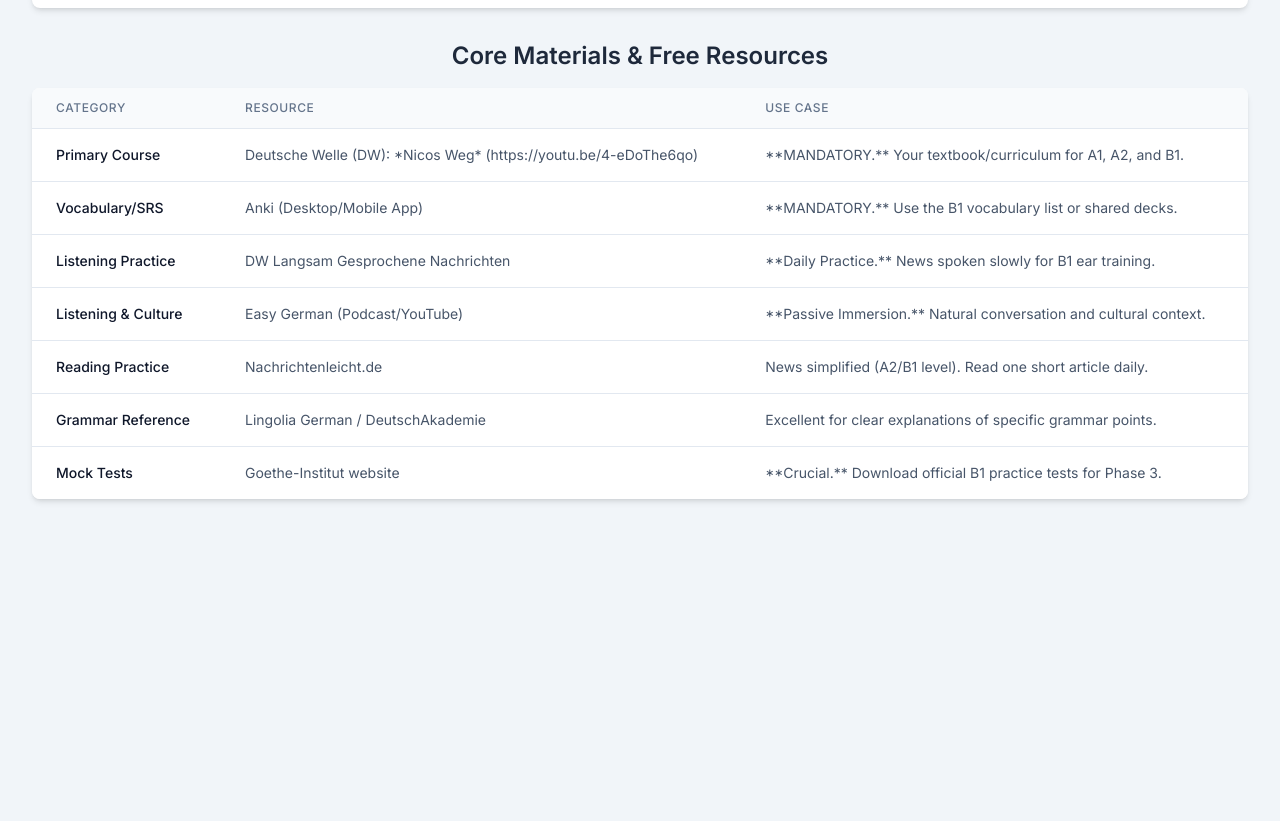
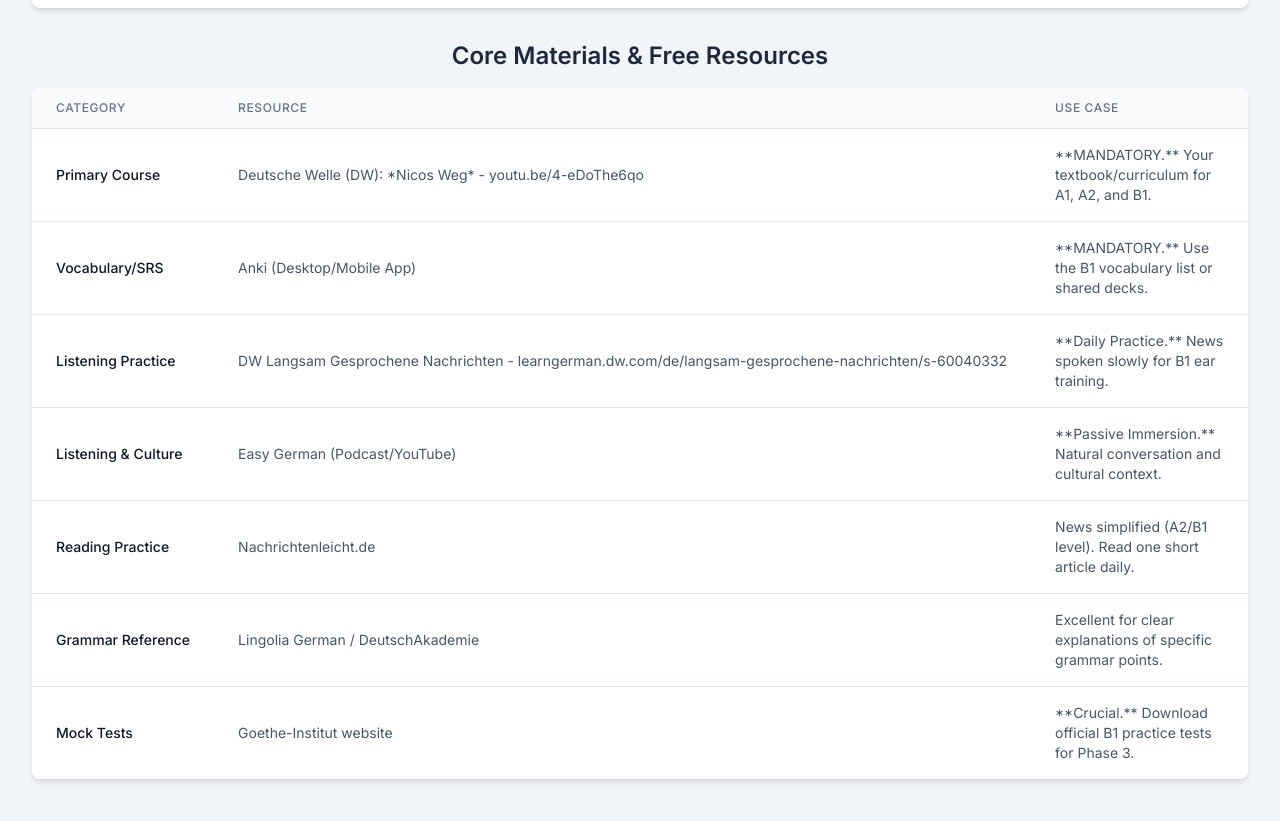
Before and after one commit to NeduIbe/Learn-German, a plain HTML site: page promptpractice.html in a window 1280 px wide. Shown: the part 860-1681 px from the top of the page. Before the commit the page ends 1407 px from the top, so only its background shows below. Drawn offline with nearby package versions, Linux system fonts and the light colour scheme.

Commit message:
Update promptpractice.html

```diff
--- a/promptpractice.html
+++ b/promptpractice.html
@@ -133,7 +133,7 @@
                             <tbody class="bg-white divide-y divide-slate-200">
                                 <tr>
                                     <td class="px-6 py-4 whitespace-nowrap text-sm font-medium text-slate-900">Primary Course</td>
-                                    <td class="px-6 py-4 whitespace-nowrap text-sm text-slate-600">Deutsche Welle (DW): *Nicos Weg* (https://youtu.be/4-eDoThe6qo)</td>
+                                    <td class="px-6 py-4 whitespace-nowrap text-sm text-slate-600">Deutsche Welle (DW): *Nicos Weg* - youtu.be/4-eDoThe6qo</td>
                                     <td class="px-6 py-4 text-sm text-slate-600">**MANDATORY.** Your textbook/curriculum for A1, A2, and B1.</td>
                                 </tr>
                                 <tr>
@@ -143,7 +143,7 @@
                                 </tr>
                                 <tr>
                                     <td class="px-6 py-4 whitespace-nowrap text-sm font-medium text-slate-900">Listening Practice</td>
-                                    <td class="px-6 py-4 whitespace-nowrap text-sm text-slate-600">DW Langsam Gesprochene Nachrichten</td>
+                                    <td class="px-6 py-4 whitespace-nowrap text-sm text-slate-600">DW Langsam Gesprochene Nachrichten - learngerman.dw.com/de/langsam-gesprochene-nachrichten/s-60040332</td>
                                     <td class="px-6 py-4 text-sm text-slate-600">**Daily Practice.** News spoken slowly for B1 ear training.</td>
                                 </tr>
                                 <tr>
```
